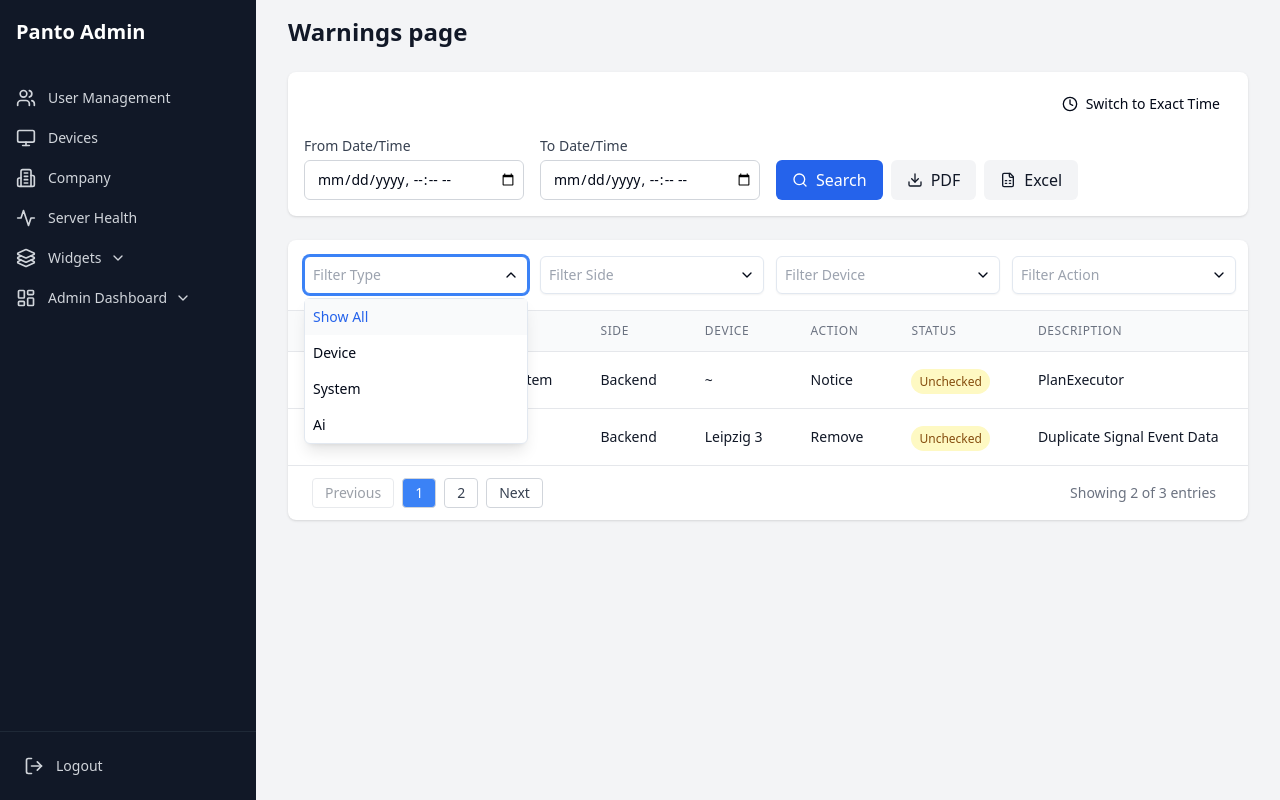
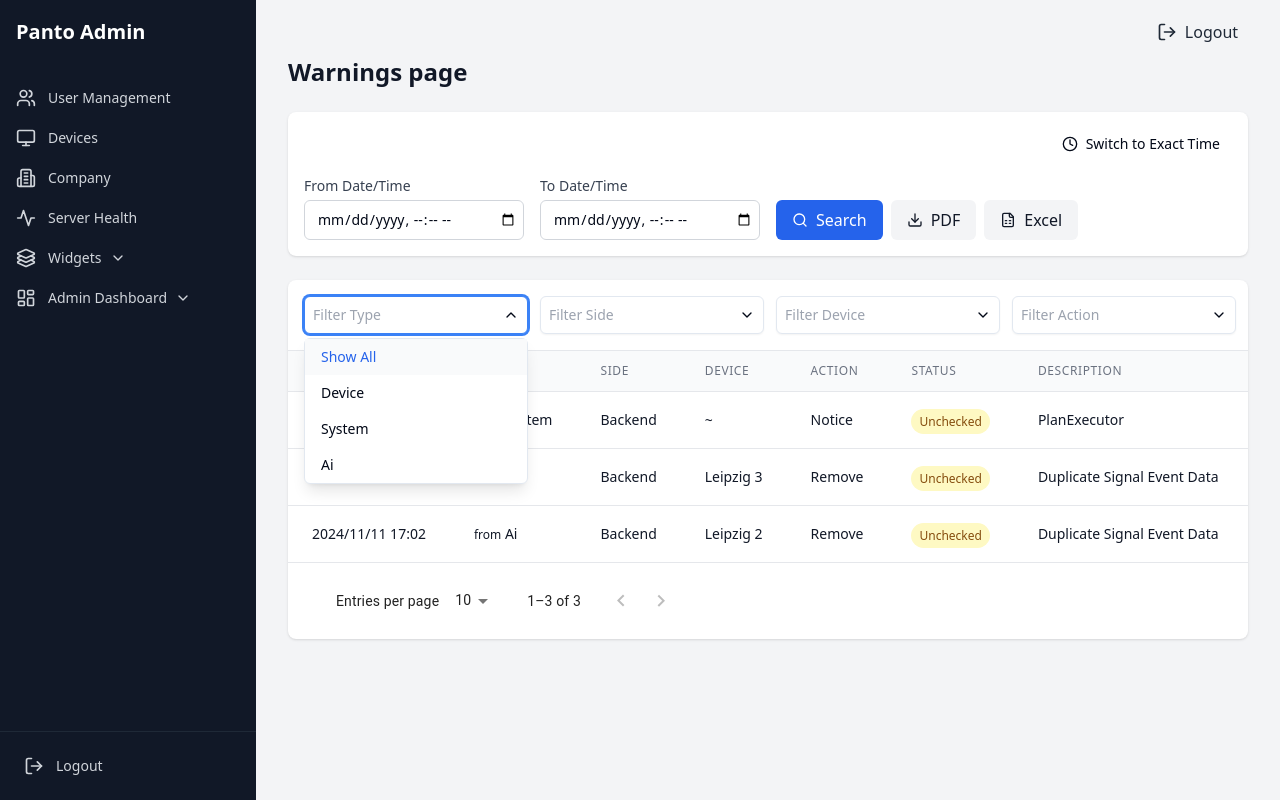
Before and after one commit to pantohealth/panto-monitoring-front, a React (Vite) app: page /dashboard/admin/warnings in a window 1280 px wide. Both pictures are taken after a click on the button "Filter Type". Built offline with nearby package versions, Linux system fonts and the light colour scheme.

Commit message:
added logout button and change the pagination

```diff
--- a/package.json
+++ b/package.json
@@ -10,6 +10,9 @@
     "preview": "vite preview"
   },
   "dependencies": {
+    "@emotion/react": "^11.13.3",
+    "@emotion/styled": "^11.13.0",
+    "@mui/material": "^6.1.7",
     "chart.js": "^4.4.6",
     "clsx": "^2.1.0",
     "date-fns": "^3.3.1",
--- a/src/App.tsx
+++ b/src/App.tsx
@@ -23,7 +23,7 @@ function App() {
         <Routes>
           <Route path="/login" element={<LoginPage />} />
           <Route path="/dashboard" element={<DashboardLayout />}>
-            <Route index element={<Navigate to="/dashboard/users" />} />
+            <Route index element={<Navigate to="/dashboard/users" replace/>} />
             <Route path="users" element={<UsersPage />} />
             <Route path="devices" element={<DevicesPage />} />
             <Route path="company" element={<CompanyPage />} />
@@ -38,7 +38,7 @@ function App() {
             <Route path="admin/developer" element={<DeveloperReportsPage />} />
             <Route path="admin/warnings" element={<AdminWarningsPage />} />
           </Route>
-          <Route path="/" element={<Navigate to="/login" />} />
+          <Route path="/" element={<Navigate to="/login" replace/>} />
         </Routes>
       </BrowserRouter>
       <Toaster position="top-right" />
--- a/src/components/layout/DashboardLayout.tsx
+++ b/src/components/layout/DashboardLayout.tsx
@@ -1,12 +1,20 @@
 import { useState } from 'react';
-import { Outlet } from 'react-router-dom';
-import { AlignJustify } from 'lucide-react';
+import { Outlet, useNavigate } from 'react-router-dom';
+import { AlignJustify, LogOut } from 'lucide-react';
+import toast from 'react-hot-toast';
 
 import { Sidebar } from './Sidebar';
 import MobileSidebar from './MobileSidebar';
 
 export function DashboardLayout() {
   const [isSidebarOpen, setSidebarOpen] = useState(false)
+  const navigate = useNavigate();
+
+  const handleLogout = () => {
+    toast.success('Logged out successfully');
+    navigate('/login', {replace:true});
+  };
+
 
   const toggleSidebar = () => {
     setSidebarOpen(!isSidebarOpen);
@@ -25,8 +33,19 @@ export function DashboardLayout() {
       </div>
       <main className="flex-1 overflow-auto">
         <div onClick={toggleSidebar} className='md:hidden flex text-zinc-950-500 mt-6 px-4'><AlignJustify/></div>
-        <div className="py-4">
+        <div className="py-2">
           <div className="mx-auto max-w-7xl px-4 sm:px-6 md:px-8">
+
+          <div className="flex-shrink-0 flex justify-end p-1">
+          <button
+            className="flex md:w-[10%] w-[100%] items-center py-2 pt-8 md:pt-2 md:p-2 text-md font-medium
+            rounded-md md:hover:bg-slate-500/10 text-gray-800 transition-all"
+            onClick={handleLogout}
+          >
+            <LogOut className="mr-1 md:mr-2 h-5 w-5 flex-shrink-0" aria-hidden="true" />
+            Logout
+          </button>
+          </div>
             <Outlet />
           </div>
         </div>
--- a/src/components/ui/Dropdown.tsx
+++ b/src/components/ui/Dropdown.tsx
@@ -43,7 +43,7 @@ export function Dropdown({
                 onToggle();
               }}
               className={cn(
-                'block w-full px-2 py-2 text-left md:text-sm text-[11px] hover:bg-gray-50 transition-colors duration-150',
+                'block w-full px-1 md:px-4 py-2 text-left md:text-sm text-[11px] hover:bg-gray-50 transition-colors duration-150',
                 !value && 'bg-gray-50 text-blue-600'
               )}
             >
@@ -57,7 +57,7 @@ export function Dropdown({
                   onToggle();
                 }}
                 className={cn(
-                  'block w-full px-2 py-2 text-left md:text-sm text-[11px] hover:bg-gray-50 transition-colors duration-150',
+                  'block w-full px-1 md:px-4 py-2 text-left md:text-sm text-[11px] hover:bg-gray-50 transition-colors duration-150',
                   value === option && 'bg-gray-50 text-blue-600'
                 )}
               >
--- a/src/pages/admin/AdminWarningsPage.tsx
+++ b/src/pages/admin/AdminWarningsPage.tsx
@@ -1,9 +1,9 @@
 import { useState, useEffect } from 'react';
+import TablePagination from "@mui/material/TablePagination";
 
 import { DateTimeFilters } from '../../components/filters/DateTimeFilters';
 import { exportToPDF, exportToExcel } from '../../utils/export';
 import { Dropdown } from '../../components/ui/Dropdown';
-import ReactPaginate from 'react-paginate';
 
 interface Warning {
   id: number;
@@ -50,15 +50,13 @@ const MOCK_WARNINGS: Warning[] = [
     time: '2024/11/11 17:02',
     type: 'Ai',
     side: 'Backend',
-    device: 'Leipzig 3',
+    device: 'Leipzig 2',
     action: 'Remove',
     status: 'Unchecked',
     description: 'Duplicate Signal Event Data',
     details: '~'
   }
 ];
-
-const ITEMS_PER_PAGE = 2;
 
 export function AdminWarningsPage() {
   const [selectedType, setSelectedType] = useState<string>('');
@@ -69,10 +67,10 @@ export function AdminWarningsPage() {
   const [isSideDropdownOpen, setIsSideDropdownOpen] = useState(false);
   const [isDeviceDropdownOpen, setIsDeviceDropdownOpen] = useState(false);
   const [isActionDropdownOpen, setIsActionDropdownOpen] = useState(false);
-  const [currentPage, setCurrentPage] = useState(0);
-  const [pageCount, setPageCount] = useState(0);
-  const [currentItems, setCurrentItems] = useState<Warning[]>([]);
   const [filteredWarnings, setFilteredWarnings] = useState<Warning[]>(MOCK_WARNINGS);
+
+  const [page, setPage] = useState(0);
+  const [rowsPerPage, setRowsPerPage] = useState(10); // Items per page
 
   // Update filtered warnings when filters change
   useEffect(() => {
@@ -84,20 +82,23 @@ export function AdminWarningsPage() {
       return true;
     });
     setFilteredWarnings(filtered);
-    setCurrentPage(0); // Reset to first page when filters change
   }, [selectedType, selectedSide, selectedDevice, selectedAction]);
 
-  // Update current items when page changes or filtered warnings change
-  useEffect(() => {
-    const offset = currentPage * ITEMS_PER_PAGE;
-    const endOffset = offset + ITEMS_PER_PAGE;
-    setCurrentItems(filteredWarnings.slice(offset, endOffset));
-    setPageCount(Math.ceil(filteredWarnings.length / ITEMS_PER_PAGE));
-  }, [currentPage, filteredWarnings]);
 
-  const handlePageChange = ({ selected }: { selected: number }) => {
-    setCurrentPage(selected);
+
+  const handleChangePage = (event: React.MouseEvent<HTMLButtonElement> | null, newPage:number):void => {
+    setPage(newPage);
   };
+
+  // Handle rows per page change
+  const handleChangeRowsPerPage = (event: React.ChangeEvent<HTMLInputElement>) => {
+    setRowsPerPage(parseInt(event.target.value, 10));
+    setPage(0); // Reset to the first page
+  };
+
+  // Paginated data
+  const paginatedWarnings = filteredWarnings.
+  slice(page * rowsPerPage, page * rowsPerPage + rowsPerPage);
 
   const handleExportPDF = () => {
     exportToPDF('System Warnings Report', filteredWarnings, [
@@ -189,7 +190,7 @@ export function AdminWarningsPage() {
               </tr>
             </thead>
             <tbody className="bg-white divide-y divide-gray-200">
-              {currentItems.map((warning) => (
+              {paginatedWarnings.map((warning) => (
                 <tr key={warning.id} className="hover:bg-gray-50">
                   <td className="px-6 py-4 whitespace-nowrap text-sm text-gray-900">{warning.time}</td>
                   <td className="px-6 py-4 whitespace-nowrap text-sm text-gray-900"><span className='text-xs'>from</span> {warning.type}</td>
@@ -210,23 +211,17 @@ export function AdminWarningsPage() {
         </div>
 
         <div className="px-6 py-3 flex items-center justify-between border-t border-gray-200">
-          <ReactPaginate
-            previousLabel="Previous"
-            nextLabel="Next"
-            pageCount={pageCount}
-            onPageChange={handlePageChange}
-            containerClassName="flex items-center space-x-2"
-            previousClassName="px-3 py-1 rounded border border-gray-300 text-sm font-medium text-gray-700 hover:bg-gray-50"
-            nextClassName="px-3 py-1 rounded border border-gray-300 text-sm font-medium text-gray-700 hover:bg-gray-50"
-            pageClassName="px-3 py-1 rounded border border-gray-300 text-sm font-medium text-gray-700 hover:bg-gray-50"
-            breakClassName="px-3 py-1 text-gray-500"
-            activeClassName="bg-blue-500 text-white border-blue-500 hover:bg-blue-600"
-            disabledClassName="opacity-50 cursor-not-allowed"
-            forcePage={currentPage}
-          />
-          <div className="md:text-sm text-[10px] px-2 text-gray-500">
-            Showing {currentItems.length} of {filteredWarnings.length} entries
-          </div>
+        <TablePagination
+          component="div"
+          count={filteredWarnings.length} // Total number of entries
+          page={page} // Current page
+          onPageChange={handleChangePage}
+          rowsPerPage={rowsPerPage} // Entries per page
+          onRowsPerPageChange={handleChangeRowsPerPage}
+          rowsPerPageOptions={[10, 25, 50, 100]}
+          labelRowsPerPage="Entries per page"
+        />
+
         </div>
       </div>
     </div>
--- a/src/pages/admin/UserJourney.tsx
+++ b/src/pages/admin/UserJourney.tsx
@@ -1,9 +1,11 @@
 import { useEffect, useState } from 'react';
+import TablePagination from "@mui/material/TablePagination";
+import { FootprintsIcon, User } from 'lucide-react';
+
 import { DateTimeFilters } from '../../components/filters/DateTimeFilters';
 import { exportToPDF, exportToExcel } from '../../utils/export';
-import { FootprintsIcon, User } from 'lucide-react';
 import { Dropdown } from '../../components/ui/Dropdown';
-import ReactPaginate from 'react-paginate';
+
 
 const MOCK_JOURNEYS = [
   {
@@ -39,26 +41,18 @@ const AVAILABLE_INTERACTIONS = [
   'Add User',
 ];
 
-const ITEMS_PER_PAGE = 2;
 
 export function UserJourneyPage() {
   const [selectedInteractoin, setSelectedInteractoin] = useState<string>('');
   const [isDropdownOpen, setIsDropdownOpen] = useState(false);
   const [filteredInteractions, setFilteredInteractions] = useState(MOCK_JOURNEYS);
-  const [pageCount, setPageCount] = useState(0);
-  const [currentPage, setCurrentPage] = useState(0);
-  const [currentItems, setCurrentItems] = useState(MOCK_JOURNEYS);
+  const [page, setPage] = useState(0);
+  const [rowsPerPage, setRowsPerPage] = useState(10); // Items per page
 
   useEffect(() => {
     handleInteractionSelect(selectedInteractoin);
   }, [selectedInteractoin]);
 
-  useEffect(() => {
-    const offset = currentPage * ITEMS_PER_PAGE;
-    const endOffset = offset + ITEMS_PER_PAGE;
-    setCurrentItems(filteredInteractions.slice(offset, endOffset));
-    setPageCount(Math.ceil(filteredInteractions.length / ITEMS_PER_PAGE));
-  }, [currentPage, filteredInteractions]);
 
   const handleInteractionSelect = (inter: string) => {
     setSelectedInteractoin(inter);
@@ -66,16 +60,26 @@ export function UserJourneyPage() {
     if (inter) {
       const filtered = MOCK_JOURNEYS.filter(c => c.keyinteraction === inter);
       setFilteredInteractions(filtered);
-      setCurrentPage(0);
     } else {
       setFilteredInteractions(MOCK_JOURNEYS);
-      setCurrentPage(0);
     }
   };
 
-  const handlePageChange = ({ selected }: { selected: number }) => {
-    setCurrentPage(selected);
-  };
+
+const handleChangePage = (event: React.MouseEvent<HTMLButtonElement> | null, newPage:number) => {
+  setPage(newPage);
+};
+
+// Handle rows per page change
+const handleChangeRowsPerPage = (event: React.ChangeEvent<HTMLInputElement>) => {
+  setRowsPerPage(parseInt(event.target.value, 10));
+  setPage(0); // Reset to the first page
+};
+
+// Paginated data
+const paginatedUsers = filteredInteractions.
+slice(page * rowsPerPage, page * rowsPerPage + rowsPerPage);
+
 
   const handleExportPDF = () => {
     exportToPDF('User Journey Report', filteredInteractions, [
@@ -135,7 +139,7 @@ export function UserJourneyPage() {
               </tr>
             </thead>
             <tbody className="bg-white divide-y divide-gray-200">
-              {currentItems.map((journey) => (
+              {paginatedUsers.map((journey) => (
                 <tr key={journey.id} className="hover:bg-gray-50">
                   <td className="px-6 py-4 whitespace-nowrap">
                     <div className="flex items-center">
@@ -162,23 +166,16 @@ export function UserJourneyPage() {
         </div>
 
         <div className="px-6 py-3 flex items-center justify-between border-t border-gray-200">
-          <ReactPaginate
-            previousLabel="Previous"
-            nextLabel="Next"
-            pageCount={pageCount}
-            onPageChange={handlePageChange}
-            containerClassName="flex items-center space-x-2"
-            previousClassName="px-3 py-1 rounded border border-gray-300 text-sm font-medium text-gray-700 hover:bg-gray-50"
-            nextClassName="px-3 py-1 rounded border border-gray-300 text-sm font-medium text-gray-700 hover:bg-gray-50"
-            pageClassName="px-3 py-1 rounded border border-gray-300 text-sm font-medium text-gray-700 hover:bg-gray-50"
-            breakClassName="px-3 py-1 text-gray-500"
-            activeClassName="bg-blue-500 text-white border-blue-500 hover:bg-blue-600"
-            disabledClassName="opacity-50 cursor-not-allowed"
-            forcePage={currentPage}
-          />
-          <div className="md:text-sm text-[10px] px-2 text-gray-500">
-            Showing {currentItems.length} of {filteredInteractions.length} entries
-          </div>
+        <TablePagination
+          component="div"
+          count={filteredInteractions.length} // Total number of entries
+          page={page} // Current page
+          onPageChange={handleChangePage}
+          rowsPerPage={rowsPerPage} // Entries per page
+          onRowsPerPageChange={handleChangeRowsPerPage}
+          rowsPerPageOptions={[10, 25, 50, 100]}
+          labelRowsPerPage="Entries per page"
+        />
         </div>
       </div>
     </div>
```
Also changed, not shown: 1 other file (tests, documents, lock files or other folders).
